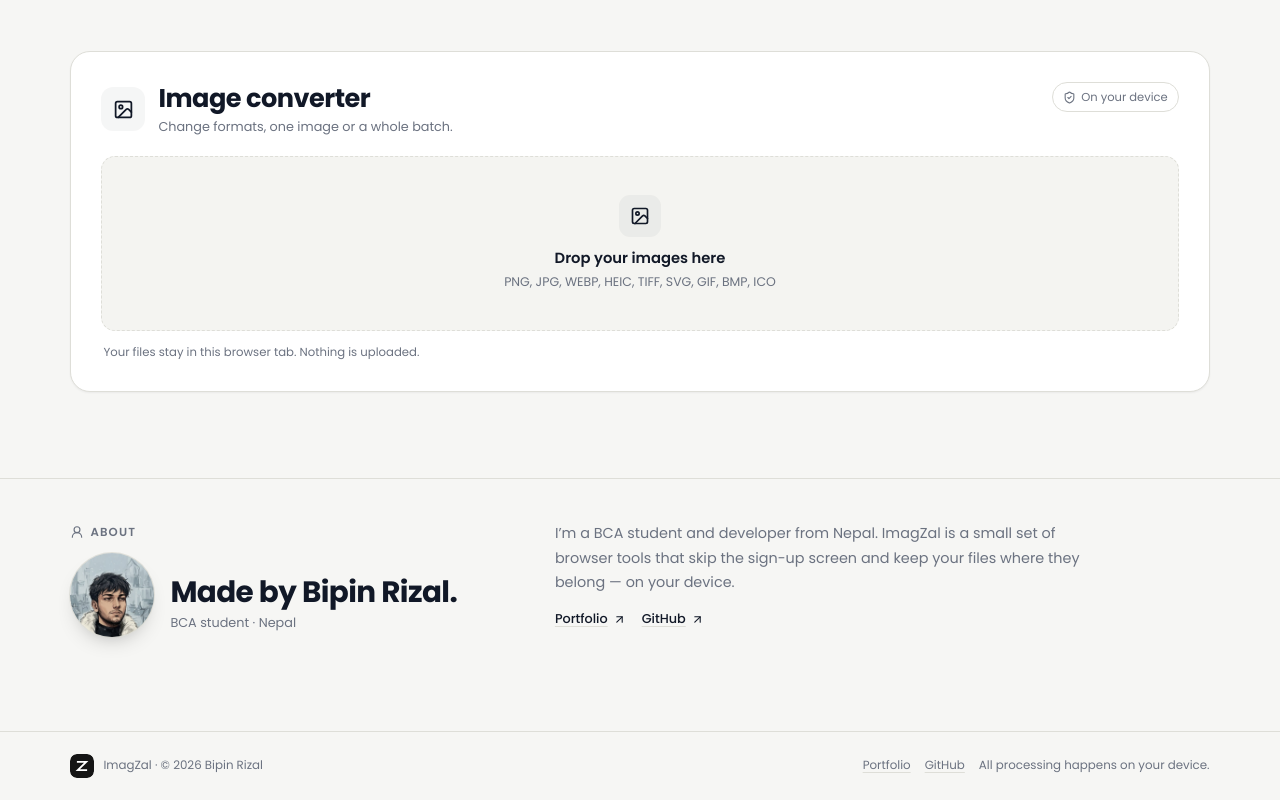
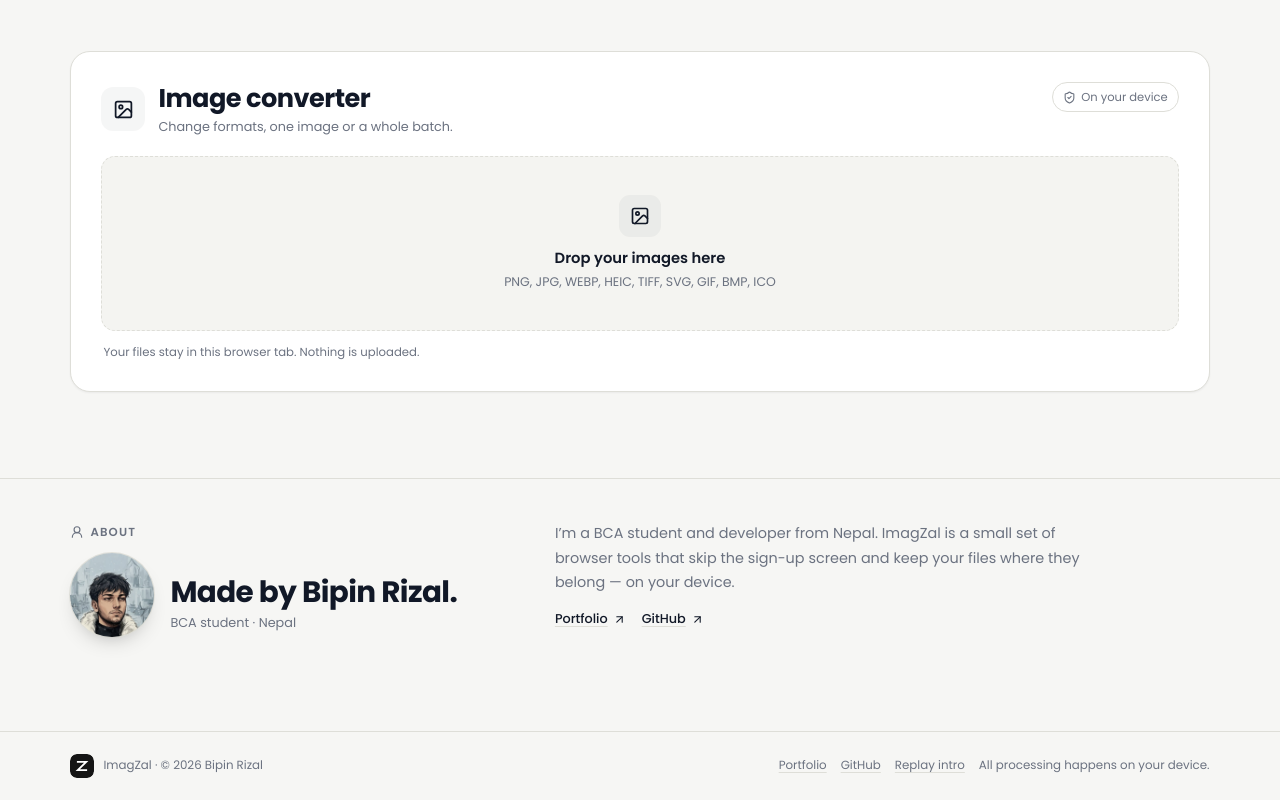
Before and after one commit to Bipin223/ImagZal, a React (Vite) app: page / in a window 1280 px wide. Shown: the part 584-1384 px from the top of the page. Built offline with nearby package versions, Linux system fonts and the light colour scheme.

Commit message:
Add a footer button to replay the intro animation

```diff
--- a/src/App.tsx
+++ b/src/App.tsx
@@ -77,6 +77,11 @@ export default function App() {
   const timers = useRef<number[]>([]);
 
   const finishIntro = useCallback(() => setIntroDone(true), []);
+
+  const replayIntro = useCallback(() => {
+    window.scrollTo({ top: 0, behavior: 'auto' });
+    setIntroDone(false);
+  }, []);
 
   useScrollReveal(introDone);
 
@@ -311,6 +316,9 @@ export default function App() {
             <a href="https://github.com/Bipin223" target="_blank" rel="noreferrer">
               GitHub
             </a>
+            <button type="button" className="footer-replay" onClick={replayIntro}>
+              Replay intro
+            </button>
             <span>All processing happens on your device.</span>
           </span>
         </div>
--- a/src/index.css
+++ b/src/index.css
@@ -1989,6 +1989,20 @@ main {
   color: var(--ink);
 }
 
+.footer-replay {
+  padding: 0;
+  border: 0;
+  background: none;
+  color: inherit;
+  text-decoration: underline;
+  text-decoration-color: var(--line);
+  text-underline-offset: 3px;
+}
+
+.footer-replay:hover {
+  color: var(--ink);
+}
+
 /* ---------- toasts ---------- */
 
 .toasts {
```
Also changed, not shown: 1 other file (tests, documents, lock files or other folders).
